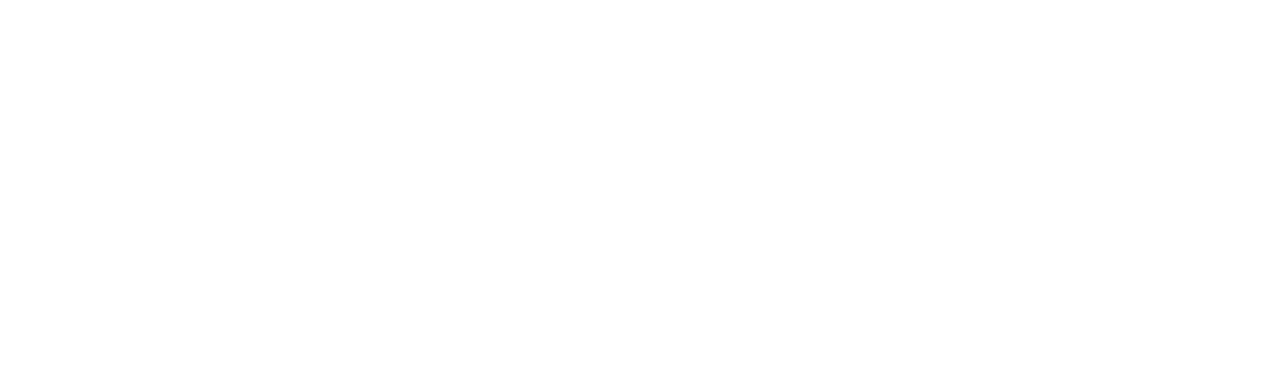
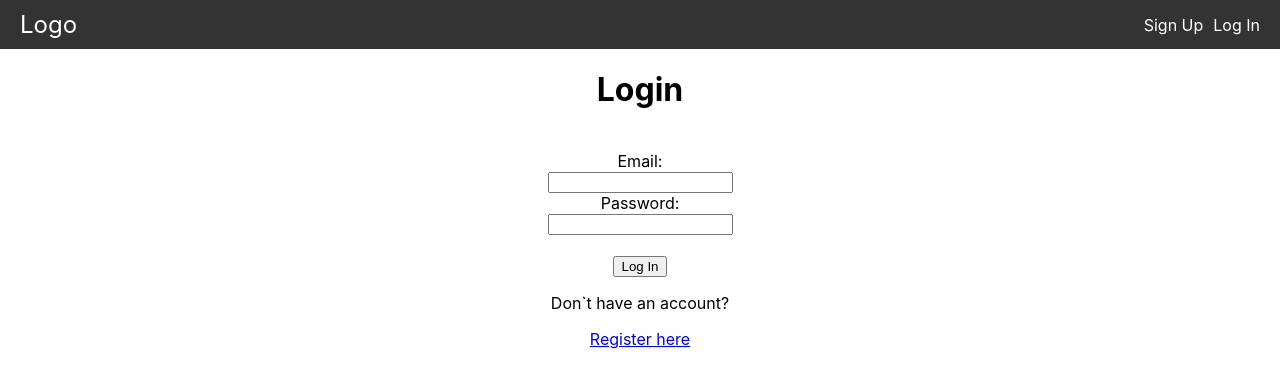
Before and after one commit to ProjectWeBuzz/client-side, a React (Create React App) app: page /login in a window 1280 px wide. Before the commit this address had no page. Shown: the top 386 px of the page. Built offline with nearby package versions, Linux system fonts and the light colour scheme.

Commit message:
HomePage added, loginForm done

```diff
--- a/src/App.css
+++ b/src/App.css
@@ -36,3 +36,26 @@
     transform: rotate(360deg);
   }
 }
+
+.navbar {
+  display: flex;
+  justify-content: space-between;
+  align-items: center;
+  background-color: #333;
+  color: white;
+  padding: 10px 20px;
+}
+
+.navbar-logo {
+  font-size: 24px;
+}
+
+.navbar-buttons a {
+  color: white;
+  text-decoration: none;
+  margin-left: 10px;
+}
+
+.navbar-buttons a:first-child {
+  margin-left: 0;
+}
--- a/src/App.js
+++ b/src/App.js
@@ -1,7 +1,8 @@
 import './App.css';
-
-// import HomePage from "./pages/HomePage";
-import SignUp from './components/SignUpPage';
+import HomePage from "./pages/HomePage";
+import SignUp from './pages/SignUpPage';
+import Login from './pages/LoginPage';
+import NavBar from './components/NavBar';
 
 import { Routes, Route } from "react-router-dom";  // <== IMPORT
 
@@ -9,12 +10,12 @@
 function App() {
   return (
     <div className="App">
-    {/* <Navbar /> */}
+    <NavBar />
 
-    {/*   Add <Route /> components between <Routes> and </Routes>   */}
     <Routes>
-      {/* <Route path="/" element={<HomePage />} />  */}
+      <Route path="/" element={<HomePage />} />
       <Route path="/signup" element={<SignUp />} />
+      <Route path="/login"  element={<Login />} />
 
     </Routes>
 
--- a/src/components/NavBar.js
+++ b/src/components/NavBar.js
@@ -0,0 +1,16 @@
+import React from 'react';
+import { Link } from 'react-router-dom';
+
+const NavBar = () => {
+  return (
+    <nav className="navbar">
+      <div className="navbar-logo">Logo</div>
+      <div className="navbar-buttons">
+        <Link to="/signup">Sign Up</Link>
+        <Link to="/login">Log In</Link>
+      </div>
+    </nav>
+  );
+};
+
+export default NavBar;
--- /dev/null
+++ b/src/pages/HomePage.js
@@ -0,0 +1,18 @@
+import React from 'react';
+
+
+const HomePage = () => {
+  return (
+    <div className='home-container'>
+    <div className='sloganContainer'>
+      <p>The place where you can find</p>
+      <p>your art or tech buddy!</p>
+    </div>
+    <div className='imageContainer'>
+      <img src="/public/connect-test-image.png" alt="imgTest" />
+    </div>
+  </div>
+  );
+};
+
+export default HomePage;
--- /dev/null
+++ b/src/pages/LoginPage.js
@@ -0,0 +1,49 @@
+import { useState } from "react";
+import { Link } from "react-router-dom";
+
+function Login () {
+
+const [user, setUser] = useState({password: '', email: ''});
+
+const handleChange = (e) => {
+const name = e.target.name;
+const value = e.target.value;
+
+setUser(user => ({...user, [name]: value}))
+};
+
+  const handleLoginSubmit = (e) => {
+    e.preventDefault();
+  };
+
+  return (
+    <div className="loginContainer">
+      <form onSubmit={handleLoginSubmit} className="loginForm">
+      <div>
+          <h1>Login</h1>
+          <br></br>
+
+          <label>Email:</label>
+          <br />
+          <input type="email" name="email" value={user.email} onChange={handleChange} />
+          <br />
+
+          <label>Password:</label>
+          <br />
+          <input type="password" name="password" value={user.password} onChange={handleChange} />
+
+          <br></br>
+          <br></br>
+
+        <button type="submit">Log In</button>
+      </div>
+      </form>
+
+
+      <p>Don`t have an account?</p>
+      <Link to={"/signup"}> Register here</Link>
+      </div>
+  )
+}
+
+export default Login;
```
Also changed, not shown: src/components/HomePage.js (deleted), src/pages/SignUpPage.js (renamed from src/components/SignUpPage.js), 1 other file (tests, documents, lock files or other folders).
